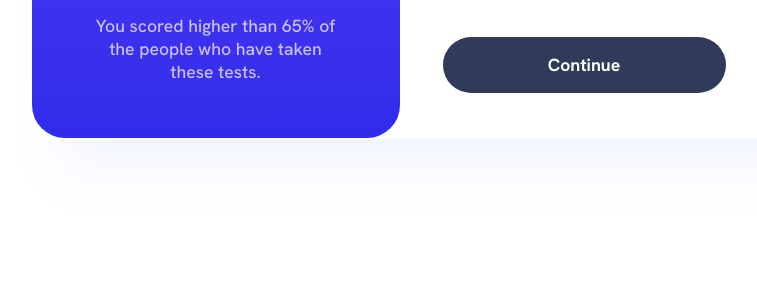
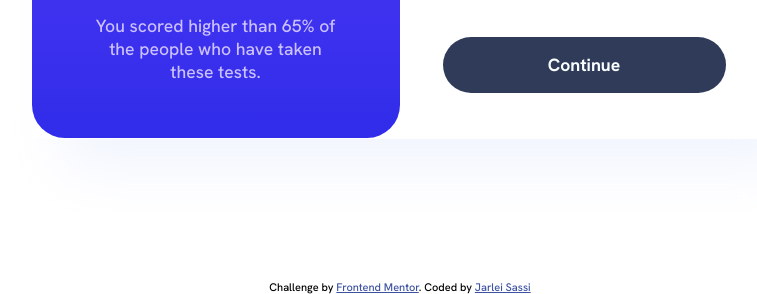
Before and after one commit to jarleisassi/Results-summary-component, a plain HTML site: page index.html in a window 1280 px wide. Shown: the part 518-812 px from the top of the page, without its empty margins (240-997 px from the left). Drawn offline with Linux system fonts and the light colour scheme.

Commit message:
Update index.html

```diff
--- a/index.html
+++ b/index.html
@@ -56,50 +56,9 @@
     </section>
   </main>
 </div>
-
-
-
-
-
-
-
-
-
-
-
-
-
-
-
-
-
-<!--
-  Your Result
-  76
-  of 100
-
-  Great
-  You scored higher than 65% of the people who have taken these tests.
-
-  Summary
-
-  Reaction
-  80 / 100
-
-  Memory
-  92 / 100
-
-  Verbal
-  61 / 100
-
-  Visual
-  72 / 100
-
-  Continue
-
-  <div class="attribution">
-    Challenge by <a href="https://www.frontendmentor.io?ref=challenge" target="_blank">Frontend Mentor</a>.
-    Coded by <a href="#">Your Name Here</a>. -->
-  </div>
+<div class="attribution">
+  Challenge by <a href="https://www.frontendmentor.io?ref=challenge" target="_blank">Frontend Mentor</a>.
+  Coded by <a href="#">Jarlei Sassi</a>
+</div>
 </body>
 </html>
```
